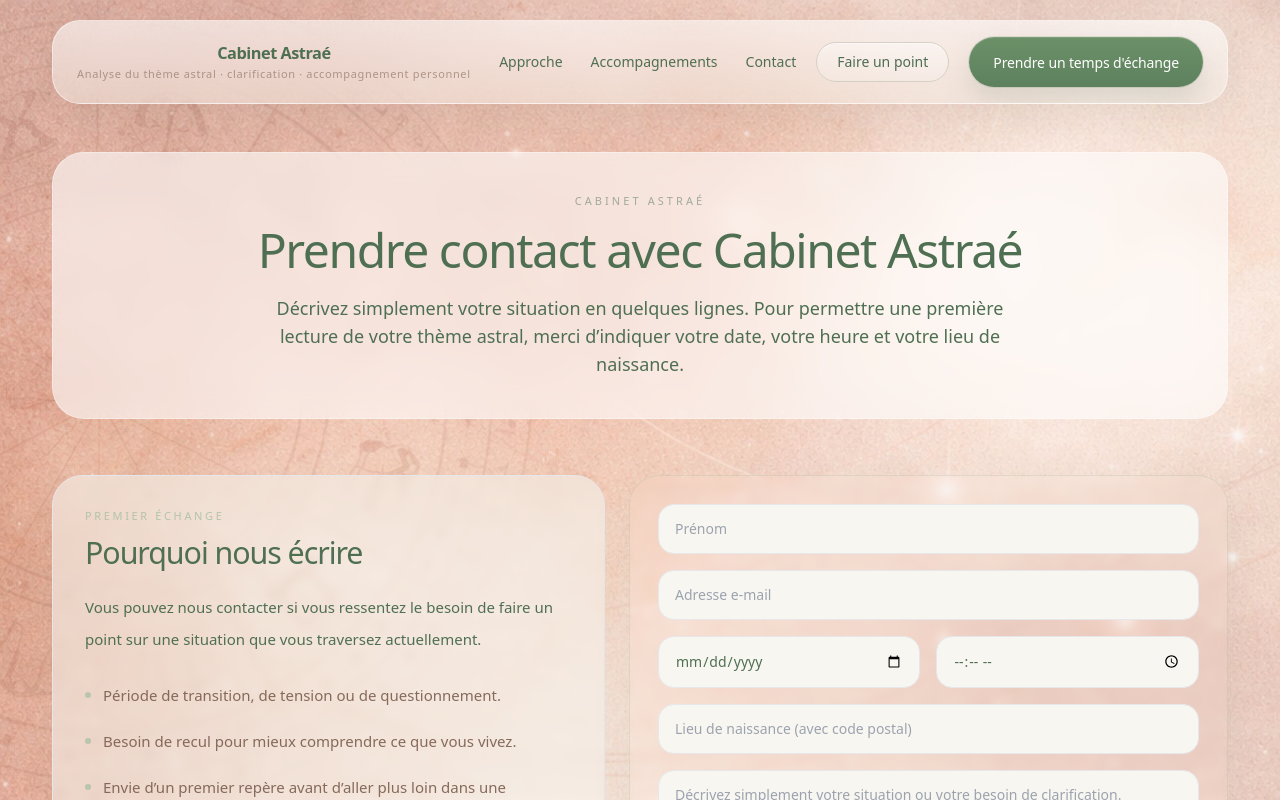
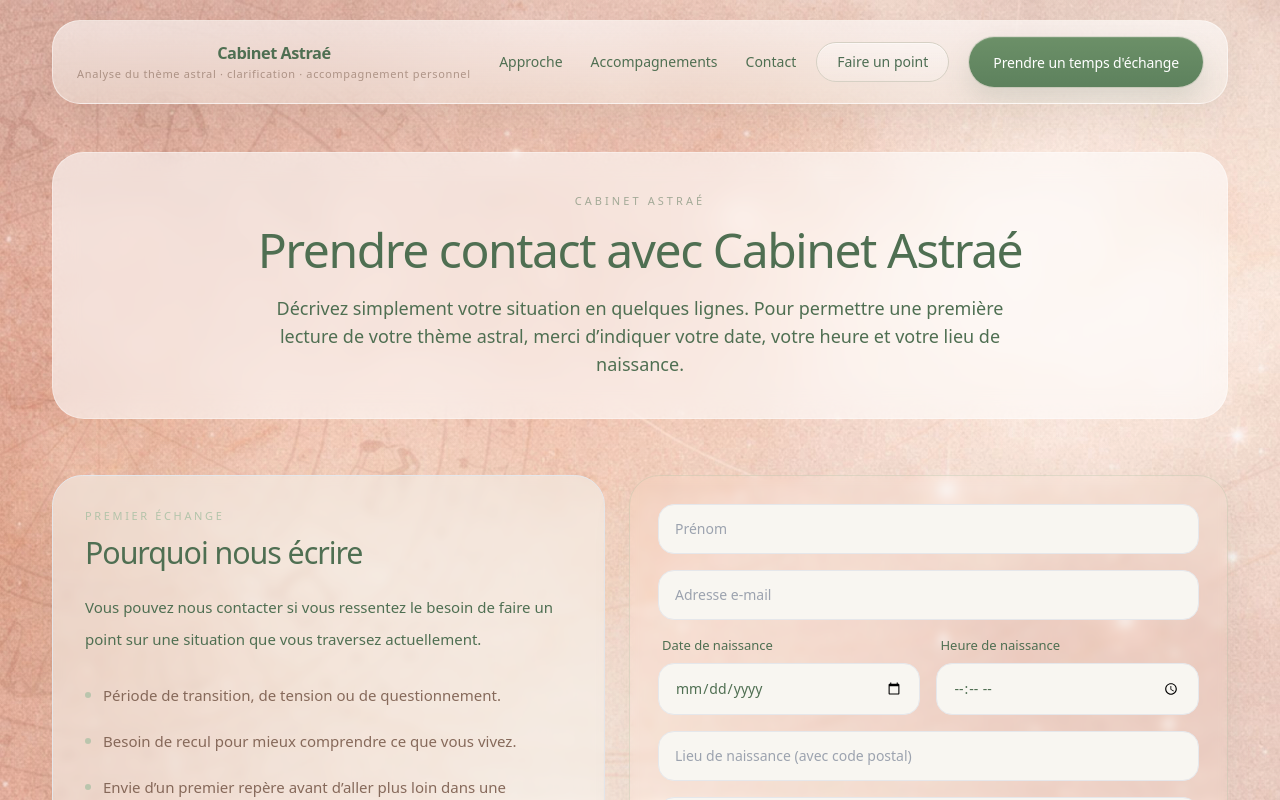
Before and after one commit to arnaudcrestey/cabinet-astrae, a Next.js app: page /contact in a window 1280 px wide. Shown: the top 800 px of the page. Built offline with nearby package versions, Linux system fonts and the light colour scheme.

Commit message:
Update ContactForm.tsx

```diff
--- a/components/site/ContactForm.tsx
+++ b/components/site/ContactForm.tsx
@@ -70,19 +70,29 @@ export function ContactForm() {
       />
 
       <div className="grid gap-4 sm:grid-cols-2">
+        <label className="block">
+          <span className="mb-2 block pl-1 text-[13px] font-medium text-forest/80">
+            Date de naissance
+          </span>
           <input
             type="date"
             name="birthDate"
             required
             className="w-full rounded-2xl border border-sage/38 bg-[#F8F6F1] px-4 py-3.5 text-sm text-forest outline-none transition focus:border-[#5D815D]/70 focus:bg-white focus:ring-2 focus:ring-[#5D815D]/10"
           />
+        </label>
 
+        <label className="block">
+          <span className="mb-2 block pl-1 text-[13px] font-medium text-forest/80">
+            Heure de naissance
+          </span>
           <input
             type="time"
             name="birthTime"
             required
             className="w-full rounded-2xl border border-sage/38 bg-[#F8F6F1] px-4 py-3.5 text-sm text-forest outline-none transition focus:border-[#5D815D]/70 focus:bg-white focus:ring-2 focus:ring-[#5D815D]/10"
           />
+        </label>
       </div>
 
       <input
```
Lines whose indentation alone changed are shown as unchanged.
